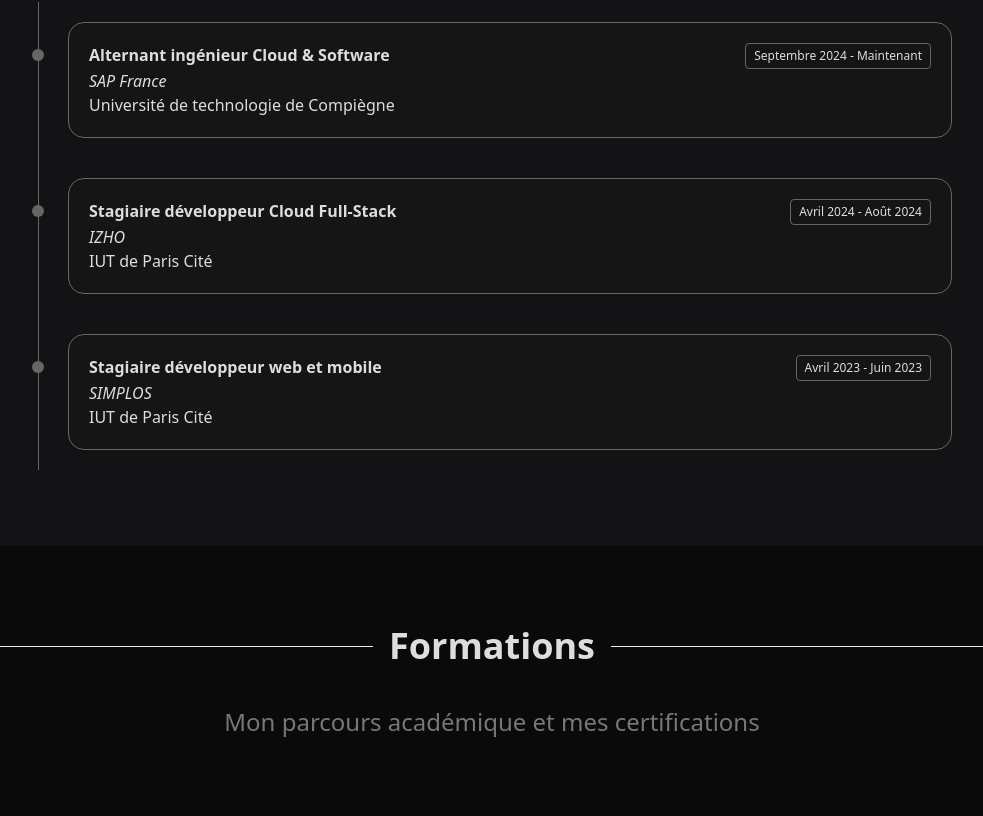
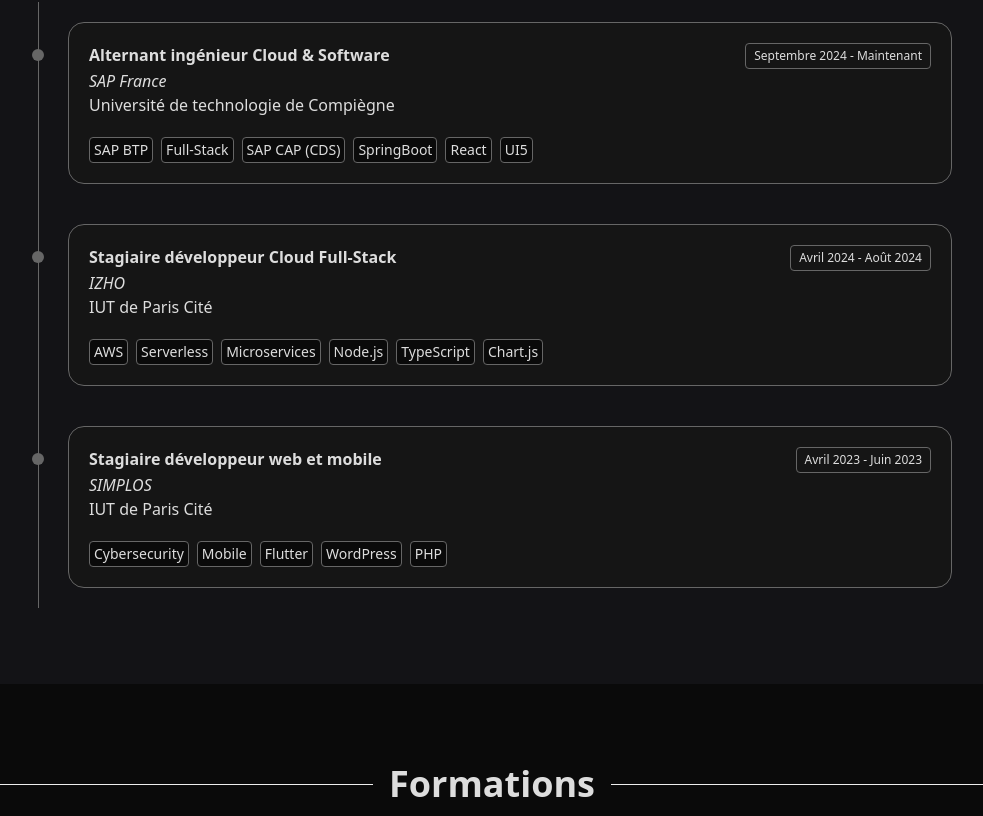
Before and after one commit to Ouistitive/portfolio, a React (Vite) app: page /portfolio/ in a window 1280 px wide. Shown: the part 3444-4260 px from the top of the page, without its empty margins (148-1131 px from the left). Built offline with nearby package versions, Linux system fonts and the light colour scheme.

Commit message:
add tags for timeline items

```diff
--- a/src/components/generics/Timeline.tsx
+++ b/src/components/generics/Timeline.tsx
@@ -1,5 +1,6 @@
 import type { IconType } from "react-icons";
-import type { TimelineItemProps } from "../../types/TimelineItem";
+import type { TimelineItemProps } from "../../types/types";
+import { Badge } from "./Badge";
 import { Card } from "./Card";
 
 interface TimelineProps {
@@ -14,6 +15,7 @@
 	title: string;
 	subtitle: string;
 	description: string;
+	tags: string[];
 }
 
 function TimelineItem({
@@ -23,6 +25,7 @@
 	title,
 	subtitle,
 	description,
+	tags,
 }: TimelineItemExtraProps) {
 	return (
 		<Card>
@@ -39,6 +42,12 @@
 			</div>
 			<p className="italic">{subtitle}</p>
 			<p>{description}</p>
+
+			<div className="mt-5 flex gap-2">
+				{tags?.map((t) => (
+					<Badge key={t} title={t}></Badge>
+				))}
+			</div>
 		</Card>
 	);
 }
@@ -73,6 +82,7 @@
 								title={item.title}
 								subtitle={item.subtitle}
 								description={item.description}
+								tags={item.tags ?? []}
 							/>
 						</li>
 					))}
--- a/src/components/sections/ExperienceSection.tsx
+++ b/src/components/sections/ExperienceSection.tsx
@@ -1,5 +1,5 @@
 import { useTranslation } from "react-i18next";
-import type { TimelineItemProps } from "../../types/TimelineItem";
+import type { TimelineItemProps } from "../../types/types";
 import { SubHeader } from "../generics/SubHeader";
 import { Timeline } from "../generics/Timeline";
 
@@ -12,6 +12,14 @@
 			title: t("experienceSection.apprenticeshipSAP.title"),
 			subtitle: t("experienceSection.apprenticeshipSAP.company"),
 			description: t("experienceSection.apprenticeshipSAP.description"),
+			tags: [
+				"SAP BTP",
+				"Full-Stack",
+				"SAP CAP (CDS)",
+				"SpringBoot",
+				"React",
+				"UI5",
+			],
 		},
 		{
 			from: t("experienceSection.internshipIZHO.from"),
@@ -19,6 +27,14 @@
 			title: t("experienceSection.internshipIZHO.title"),
 			subtitle: t("experienceSection.internshipIZHO.company"),
 			description: t("experienceSection.internshipIZHO.description"),
+			tags: [
+				"AWS",
+				"Serverless",
+				"Microservices",
+				"Node.js",
+				"TypeScript",
+				"Chart.js",
+			],
 		},
 		{
 			from: t("experienceSection.internshipSIMPLOS.from"),
@@ -26,6 +42,7 @@
 			title: t("experienceSection.internshipSIMPLOS.title"),
 			subtitle: t("experienceSection.internshipSIMPLOS.company"),
 			description: t("experienceSection.internshipSIMPLOS.description"),
+			tags: ["Cybersecurity", "Mobile", "Flutter", "WordPress", "PHP"],
 		},
 	];
 
--- a/src/types/types.ts
+++ b/src/types/types.ts
@@ -14,4 +14,5 @@
 	title: string;
 	subtitle: string;
 	description: string;
+	tags?: string[];
 }
```
